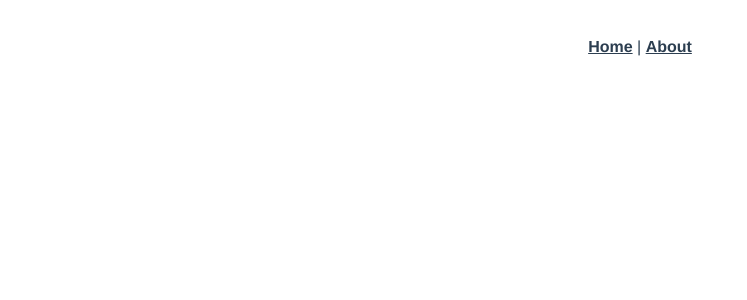
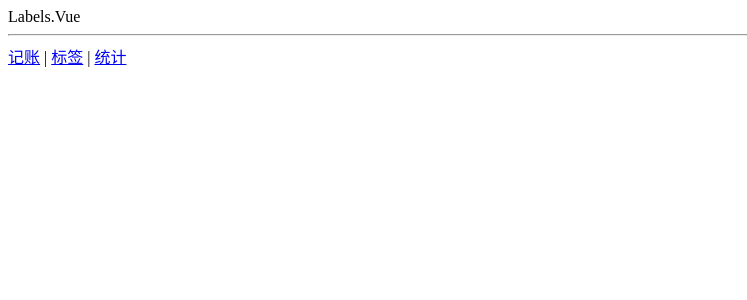
Before and after one commit to youzhitang/Sweetsugar, a Vue app: page /#/labels in a window 1280 px wide. Shown: the top 300 px of the page, without its empty margins (0-747 px from the left). Built offline with nearby package versions, Linux system fonts and the light colour scheme.

Commit message:
创建三个页面

```diff
--- a/src/App.vue
+++ b/src/App.vue
@@ -1,10 +1,14 @@
 <template>
-  <div id="app">
-    <div id="nav">
-      <router-link to="/">Home</router-link> |
-      <router-link to="/about">About</router-link>
+  <div>
+    <router-view/>
+    <hr>
+    <div>
+      <router-link to="/money">记账</router-link>
+      |
+      <router-link to="/labels">标签</router-link>
+      |
+      <router-link to="/statistics">统计</router-link>
     </div>
-    <router-view/>
   </div>
 </template>
 
--- a/src/main.ts
+++ b/src/main.ts
@@ -1,13 +1,13 @@
-import Vue from 'vue'
-import App from './App.vue'
-import './registerServiceWorker'
-import router from './router'
-import store from './store'
+import Vue from 'vue';
+import App from './App.vue';
+import './registerServiceWorker';
+import router from './router';
+import store from './store';
 
-Vue.config.productionTip = false
+Vue.config.productionTip = false;
 
 new Vue({
-  router,
+  router: router,
   store,
   render: h => h(App)
-}).$mount('#app')
+}).$mount('#app');
--- a/src/router/index.ts
+++ b/src/router/index.ts
@@ -1,27 +1,32 @@
-import Vue from 'vue'
-import VueRouter, { RouteConfig } from 'vue-router'
-import Home from '../views/Home.vue'
+import Vue from 'vue';
+import VueRouter from 'vue-router';
+import Money from '@/views/Money.vue';
+import Labels from '@/views/Labels.vue';
+import Statistics from '@/views/Statistics.vue';
 
-Vue.use(VueRouter)
+Vue.use(VueRouter);
 
-const routes: Array<RouteConfig> = [
+const routes = [
   {
     path: '/',
-    name: 'Home',
-    component: Home
+    redirect: '/money'
   },
   {
-    path: '/about',
-    name: 'About',
-    // route level code-splitting
-    // this generates a separate chunk (about.[hash].js) for this route
-    // which is lazy-loaded when the route is visited.
-    component: () => import(/* webpackChunkName: "about" */ '../views/About.vue')
+    path: '/money',
+    component: Money
+  },
+  {
+    path: '/labels',
+    component: Labels
+  },
+  {
+    path: '/statistics',
+    component: Statistics
   }
-]
+];
 
 const router = new VueRouter({
   routes
-})
+});
 
-export default router
+export default router;
--- /dev/null
+++ b/src/views/Labels.vue
@@ -0,0 +1,13 @@
+<template>
+<div>Labels.Vue</div>
+</template>
+
+<script lang="ts">
+export default {
+name: "Labels"
+}
+</script>
+
+<style lang="scss" scoped >
+
+</style>
--- /dev/null
+++ b/src/views/Money.vue
@@ -0,0 +1,13 @@
+<template>
+  <div>Money.vue</div>
+</template>
+
+<script lang="ts">
+export default {
+  name: 'Money'
+};
+</script>
+
+<style lang="scss" scoped>
+
+</style>
--- /dev/null
+++ b/src/views/Statistics.vue
@@ -0,0 +1,13 @@
+<template>
+<div>Statistics.Vue</div>
+</template>
+
+<script lang="ts">
+export default {
+name: "Statustics"
+}
+</script>
+
+<style lang="scss" scoped>
+
+</style>
```
